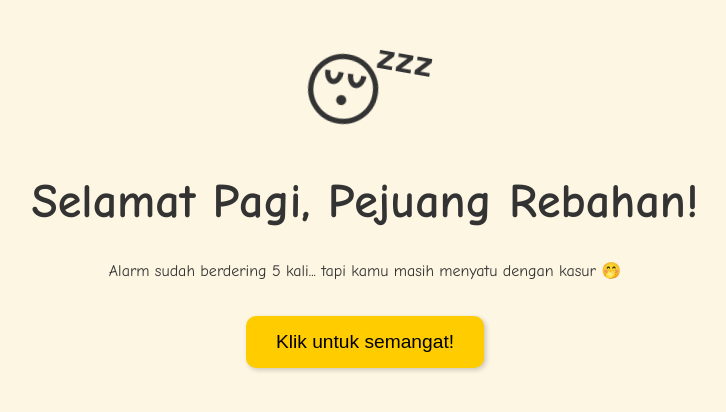
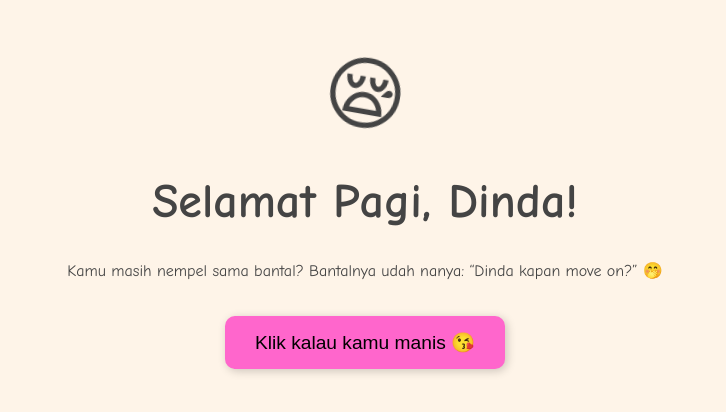
Before and after one commit to thebayu/selamat-pagi, a plain HTML site: page pagi.html in a window 1280 px wide. Shown: the whole page, without its empty margins (275-1001 px from the left). Drawn offline with Linux system fonts and the light colour scheme.

Commit message:
pagi.html

```diff
--- a/pagi.html
+++ b/pagi.html
@@ -2,13 +2,13 @@
 <html lang="id">
 <head>
   <meta charset="UTF-8">
-  <title>Selamat Pagi!</title>
+  <title>Selamat Pagi, Dinda!</title>
   <style>
     body {
       font-family: 'Comic Sans MS', cursive;
       text-align: center;
-      background-color: #fdf6e3;
-      color: #333;
+      background-color: #fef4e8;
+      color: #444;
       padding: 40px;
     }
     h1 {
@@ -24,28 +24,28 @@
     }
     .btn {
       margin-top: 20px;
-      background-color: #ffcc00;
+      background-color: #ff66cc;
       border: none;
       padding: 15px 30px;
       border-radius: 10px;
       font-size: 1.2em;
       cursor: pointer;
-      box-shadow: 2px 2px 5px rgba(0,0,0,0.2);
+      box-shadow: 2px 2px 10px rgba(0,0,0,0.2);
     }
   </style>
 </head>
 <body>
 
-  <div class="emoji">😴</div>
-  <h1>Selamat Pagi, Pejuang Rebahan!</h1>
-  <p>Alarm sudah berdering 5 kali... tapi kamu masih menyatu dengan kasur 🤭</p>
-  <button class="btn" onclick="ubahPesan()">Klik untuk semangat!</button>
+  <div class="emoji">😪</div>
+  <h1>Selamat Pagi, Dinda!</h1>
+  <p>Kamu masih nempel sama bantal? Bantalnya udah nanya: “Dinda kapan move on?” 🤭</p>
+  <button class="btn" onclick="ubahPesan()">Klik kalau kamu manis 😘</button>
 
   <script>
     function ubahPesan() {
-      document.querySelector('.emoji').textContent = "🔥";
-      document.querySelector('h1').textContent = "Ayo Bangun dan Taklukkan Dunia!";
-      document.querySelector('p').textContent = "Tapi pelan-pelan aja... jangan lupa sarapan 🍞☕";
+      document.querySelector('.emoji').textContent = "🌞";
+      document.querySelector('h1').textContent = "Semangat Pagi, Ratu Rebahan!";
+      document.querySelector('p').textContent = "Hari ini indah, apalagi kalau Dinda senyum-senyum kayak sekarang 😍";
     }
   </script>
 
```
